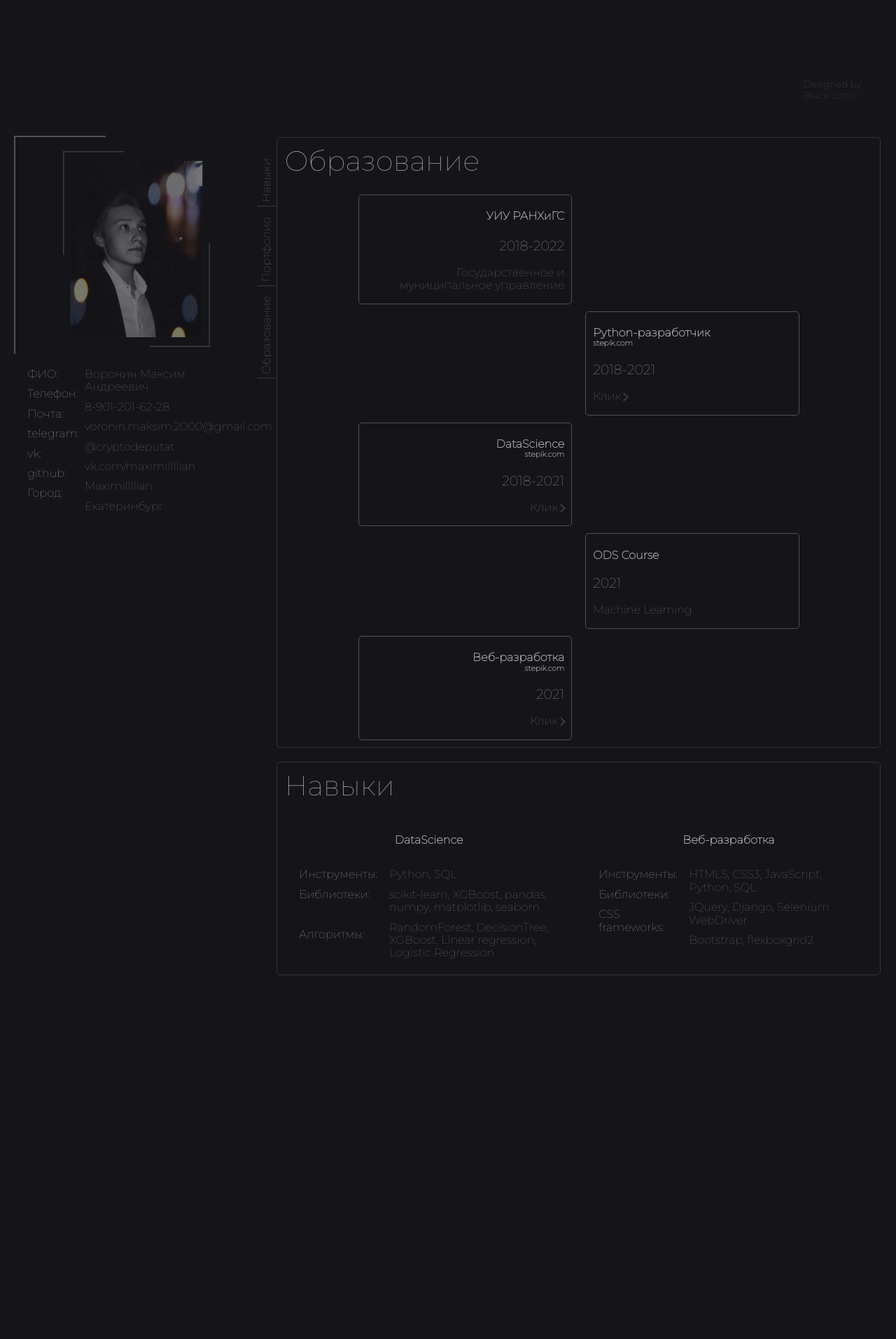
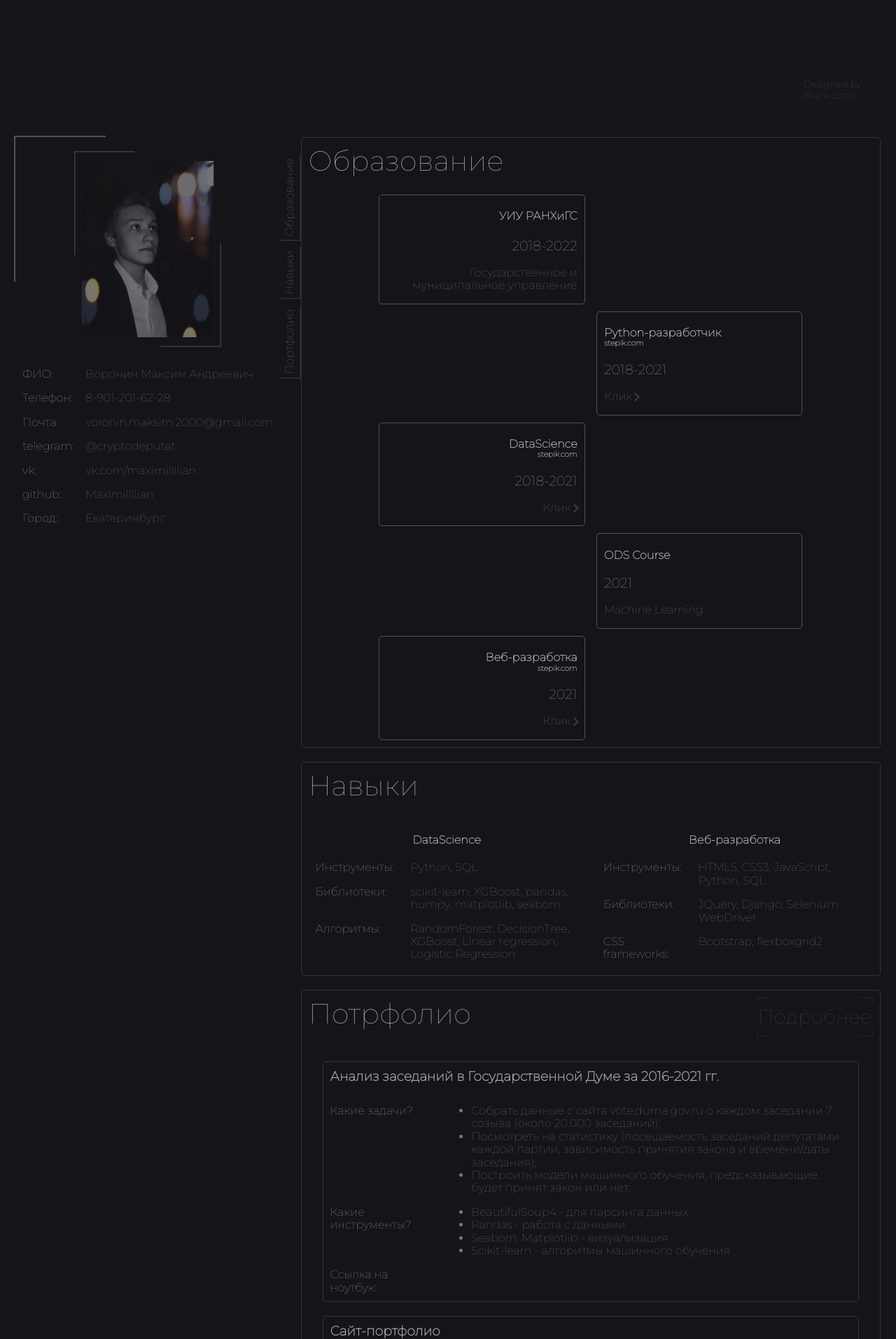
Before and after one commit to Maximillllian/blacklotos_portfolio, a Django app: page / in a window 1280 px wide. Shown: the part 606-2520 px from the top of the page at 70% size. Run offline with Django 3.2, Linux system fonts and the light colour scheme; some libraries are stand-ins or nearby versions.

Commit message:
add portfolio

```diff
--- a/i_am/static/css/__typhography.css
+++ b/i_am/static/css/__typhography.css
@@ -4,6 +4,7 @@
 
   /* Шкала типов */
   --text-scale-ratio: 1.2;
+  --text-xxs: calc(((1em / var(--text-scale-ratio)) / var(--text-scale-ratio)) / var(--text-scale-ratio));
   --text-xs: calc((1em / var(--text-scale-ratio)) / var(--text-scale-ratio));
   --text-sm: calc(var(--text-xs) * var(--text-scale-ratio));
   --text-md: calc(var(--text-sm) * var(--text-scale-ratio) * var(--text-scale-ratio));
--- a/i_am/static/css/style.css
+++ b/i_am/static/css/style.css
@@ -120,6 +120,14 @@ button::before{
     transform: rotate(45deg);
 }
 
+.void-button{
+    border: 1px solid var(--color-secondary);
+    border-radius: 3px;
+    background-color: transparent;
+    color: var(--color-main);
+    padding: 2px 5px;
+}
+
 .lotos-tag{
     position: fixed;
     bottom: 50px;
@@ -166,6 +174,14 @@ svg line{
     margin-bottom: 0;
 }
 
+.m-0{
+    margin: 0;
+}
+
+.p-0{
+    padding: 0;
+}
+
 /* First slide */
 
 .first-view{
@@ -207,7 +223,6 @@ main{
     margin: 0 20px;
     /* padding: 20px 0; */
     border: 2px solid var(--color-secondary);
-    height: 3000px;
 }
 
 main > *{
@@ -239,6 +254,20 @@ main:before{
     z-index: 0;
 }
 
+article section{
+    margin: 0 0 20px 0;
+    padding: 10px;
+    background-color: var(--color-bg);
+    border: 1px solid var(--color-secondary-shadow);
+    border-radius: 5px;
+}
+
+section h2{
+    margin-bottom: 25px;
+}
+
+/* ASIDE */
+
 aside{
     position: sticky;
     position: -webkit-sticky;
@@ -269,15 +298,11 @@ article{
     height: 100%;
 }
 
-.main-list{
-    width: 90%;
-    list-style-type: none;
-    margin: auto;
-    padding: 0;
-}
-
-.main-list li{
-    margin: 10px 0;
+.contacts-list{
+    display: grid;
+    grid-template-columns: 1fr 3fr;
+    gap: 1em;
+    margin: 10px;
 }
 
 .aside-ava > *{
@@ -300,21 +325,11 @@ article{
     transform: rotate(-180deg);
     padding: 5px;
     margin-top: 5px;
-    /* border-left: 1px solid var(--color-secondary); */
+    border-left: 1px solid var(--color-secondary);
     border-top: 1px solid var(--color-secondary);
 }
 
-article section{
-    margin: 0 0 20px 0;
-    padding: 10px;
-    background-color: var(--color-bg);
-    border: 1px solid var(--color-secondary-shadow);
-    border-radius: 5px;
-}
-
-section h2{
-    margin-bottom: 25px;
-}
+/* Education */
 
 .timeline{
     display: flex;
@@ -342,9 +357,44 @@ section h2{
     text-align: end;
 }
 
+/* SKILLS */
+
 .skills h4{
     text-align: center;
 }
+
+.skills-list{
+    display: grid;
+    grid-template-columns: 1fr 2fr;
+    gap: 1em;
+    margin: 10px;
+}
+
+/* PORTFOLIO */
+
+.portfolio header{
+    display: flex;
+    flex-direction: row;
+    justify-content: space-between;
+}
+
+.portfolio-block{
+    margin: 20px;
+    padding: 10px;
+    border: 1px solid var(--color-secondary-shadow);
+    border-radius: 5px;
+}
+
+.project-description{
+    display: grid;
+    grid-template-columns: 1fr 4fr;
+    gap: 1rem;
+}
+
+.portfolio h3{
+    margin: 0 0 30px 0;
+}
+
 
 /* Mobil */
 
@@ -468,6 +518,14 @@ section h2{
     .main-list li{
         font-size: var(--text-xs);
     }
+
+    .contacts-list{
+        font-size: var(--text-xs);
+    }
+
+    .skills-list{
+        font-size: var(--text-xs);
+    }
   }
 
   @media (min-width: 991.98px) {
@@ -478,6 +536,15 @@ section h2{
     .timeline p{
         font-size: var(--text-md);
     }
+
+    .main-list.skills li{
+        font-size: var(--text-xs);
+    }
+
+    .main-list li{
+        font-size: var(--text-xs);
+    }
+
   }
 
   @media (min-width: 1199.98px){
@@ -493,7 +560,11 @@ section h2{
         width: 80%;
     }
 
-    .main-list li{
+    .contacts-list{
+        font-size: var(--text-base-size);
+    }
+
+    .skills-list{
         font-size: var(--text-base-size);
     }
   }
--- a/i_am/templates/i_am/index.html
+++ b/i_am/templates/i_am/index.html
@@ -8,7 +8,7 @@
 
 {% block content %}
     <header class="first-view">
-        {% include './block/preloader.html' %}
+        <!-- {% include './block/preloader.html' %}  -->
         <div class="container-slide slide">
             <div class="row">
                 <div class="col-lg-4 col-md-6 col-sm-6 col-xs-12">
@@ -29,8 +29,8 @@
                     <div class="slide-description">
                         <h2>Привет! <br> Меня зовут Макс, я занимаюсь аналитикой, машинным обучением, версткой сайтов и музыкой.</h2>
                             <nav class="slide-nav">
+                                <button class="in-darkness"><a href="#ОбоМне">Обо мне</a></button>
                                 <button class="in-darkness"><a href="">Портфолио</a></button>
-                                <button class="in-darkness"><a href="">Навыки</a></button>
                                 <button class="in-darkness"><a href="">Резюме</a></button>
                                 <button class="fade-in last"><a href="">Не кликай!</a></button>
                             </nav>
@@ -43,7 +43,7 @@
             <div class="black-lotos"><span class="black">Black</span> <span class="lotos">Lotos</span></div>
         </a>
     </header>
-    <main class="in-shadow border-out">
+    <main class="in-shadow border-out" id="ОбоМне">
         <aside>
             <figure class="aside-ava ava move-border in-shadow">
                 <svg width="100%" height="100%">
@@ -54,33 +54,27 @@
                     <line class="left" x1="0%" y1="0%" x2="0%" y2="400%"/>
                 </svg>
             </figure>
-            <ul class="main-list">
-                <div class="row">
-                    <div class="col-xs-3">
-                        <li>ФИО:</li>
-                        <li>Телефон:</li>
-                        <li>Почта:</li>
-                        <li>telegram:</li>
-                        <li>vk:</li>
-                        <li>github:</li>
-                        <li>Город:</li>
-                    </div>
-                    <div class="col-xs-9">
-                        <li class="in-shadow">Воронин Максим Андреевич</li>
-                        <li class="in-shadow"><a href="tel:+7-901-201-62-28">8-901-201-62-28</a></li>
-                        <li class="in-shadow"><a href="mailto: voronin.maksim.2000@gmail.com">voronin.maksim.2000@gmail.com</a></li>
-                        <li class="in-shadow"><a href="https://t.me/cryptodeputat">@cryptodeputat</a></li>
-                        <li class="in-shadow"><a href="https://vk.com/maximillllian">vk.com/maximillllian</a></li>
-                        <li class="in-shadow"><a href="https://github.com/Maximillllian">Maximillllian</a></li>
-                        <li class="in-shadow">Екатеринбург</li>
-                    </div>
-                </div>
-            </ul>
+            <div class="contacts-list">
+                <div>ФИО:</div>
+                <div class="in-shadow">Воронин Максим Андреевич</div>
+                <div>Телефон:</div>
+                <div class="in-shadow"><a href="tel:+7-901-201-62-28">8-901-201-62-28</a></div>
+                <div>Почта:</div>
+                <div class="in-shadow"><a href="mailto: voronin.maksim.2000@gmail.com">voronin.maksim.2000@gmail.com</a></div>
+                <div>telegram:</div>
+                <div class="in-shadow"><a href="https://t.me/cryptodeputat">@cryptodeputat</a></div>
+                <div>vk:</div>
+                <div class="in-shadow"><a href="https://vk.com/maximillllian">vk.com/maximillllian</a></div>
+                <div>github:</div>
+                <div class="in-shadow"><a href="https://github.com/Maximillllian">Maximillllian</a></div>
+                <div>Город:</div>
+                <div class="in-shadow">Екатеринбург</div>
+            </div>
         </aside>
         <ul class="aside-nav">
+            <li class="in-shadow"><a href="#Образование">Образование</a></li>
             <li class="in-shadow"><a href="#Навыки">Навыки</a></li>
-            <li class="in-shadow"><a href="">Портфолио</a></li>
-            <li class="in-shadow"><a href="#Образование">Образование</a></li>
+            <li class="in-shadow"><a href="#Портфолио">Портфолио</a></li>
         </ul>
         <article>
             <section class="roadmap" id="Образование">
@@ -141,44 +135,90 @@
                     <div class="row">
                         <div class="col-xs-12 col-md-6">
                             <h4>DataScience</h4>
-                            <ul class="main-list">
-                                <div class="row top-xs">
-                                    <div class="col-xs-4">
-                                        <li>Инструменты:</li>
-                                        <li>Библиотеки:</li>
-                                        <li>&#8203;</li>
-                                        <li>Алгоритмы:</li>
-                                        <li>&#8203;</li>
-                                    </div>
-                                    <div class="col-xs-8">
-                                        <li class="in-shadow">Python, SQL</li>
-                                        <li class="in-shadow">scikit-learn, XGBoost, pandas, numpy, matplotlib, seaborn</li>
-                                        <li class="in-shadow">RandomForest, DecisionTree, XGBoost, Linear regression, Logistic Regression</li>
-                                        <li class="in-shadow"></li>
-                                    </div>
-                                </div>
-                            </ul>
+                            <div class="skills-list">
+                                <div>Инструменты:</div>
+                                <div class="in-shadow">Python, SQL</div>
+                                <div>Библиотеки:</div>
+                                <div class="in-shadow">scikit-learn, XGBoost, pandas, numpy, matplotlib, seaborn</div>
+                                <div>Алгоритмы:</div>
+                                <div class="in-shadow">RandomForest, DecisionTree, XGBoost, Linear regression, Logistic Regression</div>
+                            </div>
                         </div>
                         <div class="col-xs-12 col-md-6">
                             <h4>Веб-разработка</h4>
-                            <ul class="main-list">
-                                <div class="row top-xs">
-                                    <div class="col-xs-4">
-                                        <li>Инструменты:</li>
-                                        <li>Библиотеки:</li>
-                                        <li>CSS frameworks:</li>
-                                        <li>&#8203;</li>
-                                    </div>
-                                    <div class="col-xs-8">
-                                        <li class="in-shadow">HTML5, CSS3, JavaScript, Python, SQL</li>
-                                        <li class="in-shadow">JQuery, Django, Selenium WebDriver</li>
-                                        <li class="in-shadow">Bootstrap, flexboxgrid2</li>
-                                        <li class="in-shadow"></li>
-                                    </div>
-                                </div>
+                            <div class="skills-list">
+                                <div>Инструменты:</div>
+                                <div class="in-shadow">HTML5, CSS3, JavaScript, Python, SQL</div>
+                                <div>Библиотеки:</div>
+                                <div class="in-shadow">JQuery, Django, Selenium WebDriver</div>
+                                <div>CSS frameworks:</div>
+                                <div class="in-shadow">Bootstrap, flexboxgrid2</div>
+                            </div>
+                        </div>
+                    </div>
+            </section>
+            <section class="portfolio" id="Портфолио">
+                <header>
+                    <h2>Потрфолио</h2>
+                    <button class="in-darkness"><a href="">Подробнее</a></button>
+                </header>
+                <div class="portfolio-block">
+                    <h3>Анализ заседаний в Государственной Думе за 2016-2021 гг.</h3>
+                    <div class="project-description">
+                        <div>Какие задачи?</div>
+                        <div class="in-shadow">
+                            <ul class="m-0">
+                                <li>
+                                    Собрать данные с сайта <a href="http://vote.duma.gov.ru/">vote.duma.gov.ru</a> о каждом заседании 7 созыва
+                                    (около 20.000 заседаний);
+                                </li>
+                                <li>
+                                    Посмотреть на статистику (посещаемость заседаний депутатами каждой партии,
+                                    зависимость принятия закона и времени/даты заседания);
+                                </li>
+                                <li>
+                                    Построить модели машинного обучения, предсказывающие, будет принят закон или нет;
+                                </li>
+                            </ul>
+                        </div>
+                        <div>Какие инструменты?</div>
+                        <div class="in-shadow">
+                            <ul class="m-0">
+                                <li>BeautifulSoup4 - для парсинга данных</li>
+                                <li>Pandas - работа с данными</li>
+                                <li>Seaborn, Matplotlib - визуализация</li>
+                                <li>Scikit-learn - алгоритмы машинного обучения</li>
+                            </ul>
+                        </div>
+                        <div>Ссылка на ноутбук:</div>
+                        <div></div>
+                    </div>
+                </div>
+                <div class="portfolio-block">
+                    <h3>Сайт-портфолио</h3>
+                    <div class="project-description">
+                        <div>Какие задачи?</div>
+                        <div class="in-shadow">
+                            <ul class="m-0">
+                                <li>С нуля создать личный сайт, где будет размещена информация обо мне и мои проекты</li>
+                            </ul>
+                        </div>
+                        <div>Какие инструменты?</div>
+                        <div class="in-shadow">
+                            <ul class="m-0">
+                                <li>HTML, CSS - разметка страницы и дизайн</li>
+                                <li>JavaScript - некоторые анимации</li>
+                                <li>Django - движок сайта. Зачем нужен на статичном сайте? Для создания шаблонов (в частности футера) и тренировки</li>
+                            </ul>
+                        </div>
+                        <div>Ссылка на сайт:</div>
+                        <div class="in-shadow">
+                            <ul class="m-0">
+                                <li>Вы находитесь на этом сайте:) Но на всякий случай <a href="https://maximillllian.pythonanywhere.com/" class="void-button">КЛИК</a></li>
                             </ul>
                         </div>
                     </div>
+                </div>
             </section>
         </article>
     </main>
```
